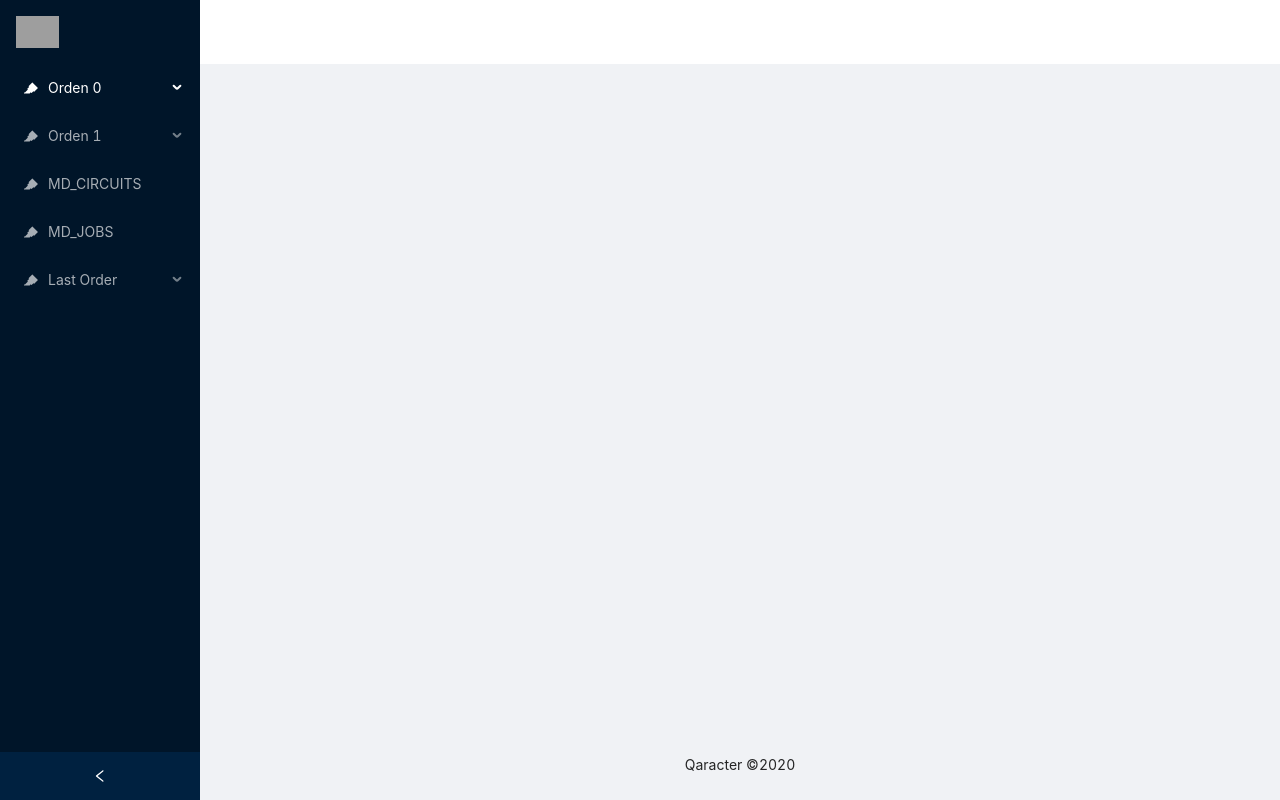
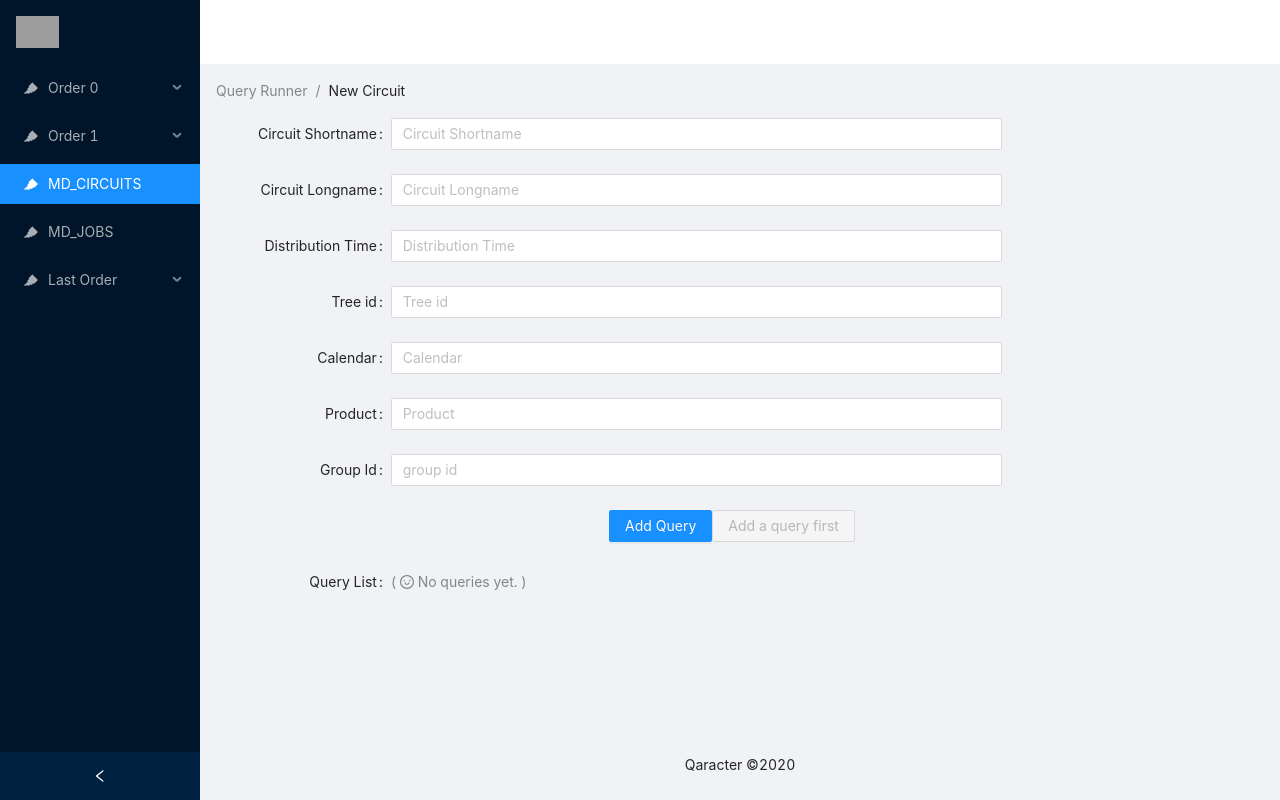
Before and after one commit to tomasguinzburg/asset-control-query-runner, a React (Create React App) app: page /circuits in a window 1280 px wide. Built offline with nearby package versions, Linux system fonts and the light colour scheme.

Commit message:
fixed routes

```diff
--- a/src/components/FormCircuit.tsx
+++ b/src/components/FormCircuit.tsx
@@ -5,8 +5,7 @@
        , Input
        , Button
        , Avatar
-       , Typography,
-       Alert
+       , Typography
        } from 'antd';
 import { FormInstance } from 'antd/lib/form';
 import { SmileOutlined, DatabaseOutlined } from '@ant-design/icons';
--- a/src/components/TabNav.tsx
+++ b/src/components/TabNav.tsx
@@ -22,41 +22,44 @@
   };
 
   render() {
+    console.log("here");
+    let href = window.location.href.split('/')[3];  //hack to select the key that matches the URL path on refresh
+    console.log("we are: " + href);
     const { collapsed } = this.state;
     return (
       <Router>
         <Layout style={{ minHeight: '100vh' }}>
           <Sider collapsible collapsed={collapsed} onCollapse={this.onCollapse}>
             <div className="logo" />
-            <Menu theme="dark" defaultSelectedKeys={['sub1']} mode="inline">
-            <SubMenu key="sub1" icon={<HighlightFilled />} title="Orden 0">
-                <Menu.Item key="1">MD_TYPES</Menu.Item>
-                <Menu.Item key="2">MD_TIME_ZONES</Menu.Item>
-                <Menu.Item key="3">MD_INDICATORS</Menu.Item>
+            <Menu theme="dark" defaultSelectedKeys={['/'+href]} selectedKeys={['/'+href]} mode="inline">
+            <SubMenu key="/order-0" icon={<HighlightFilled />} title="Order 0">
+                <Menu.Item key="/types">MD_TYPES</Menu.Item>
+                <Menu.Item key="/time-zones">MD_TIME_ZONES</Menu.Item>
+                <Menu.Item key="/indicators">MD_INDICATORS</Menu.Item>
               </SubMenu>
-              <SubMenu key="sub2" icon={<HighlightFilled />} title="Orden 1">
-                <Menu.Item key="4">MD_ATTRIBUTES</Menu.Item>
-                <Menu.Item key="5">MD_SYSTEMS</Menu.Item>
+              <SubMenu key="/order-1" icon={<HighlightFilled />} title="Order 1">
+                <Menu.Item key="/attributes">MD_ATTRIBUTES</Menu.Item>
+                <Menu.Item key="/systems">MD_SYSTEMS</Menu.Item>
               </SubMenu>
-              <Menu.Item key="6" icon={<HighlightFilled />}>
-              <Link to="#circuit"/>
+              <Menu.Item key="/circuits" icon={<HighlightFilled />}>
+              <Link to="/circuits"/>
                 MD_CIRCUITS
               </Menu.Item>
-              <Menu.Item key="7" icon={<HighlightFilled />}>
+              <Menu.Item key="/jobs" icon={<HighlightFilled />}>
                 MD_JOBS
               </Menu.Item>
-              <SubMenu key="sub3" icon={<HighlightFilled />} title="Last Order">
-                <Menu.Item key="8">MD_CIRCUITS_JOBS</Menu.Item>
-                <Menu.Item key="9">MD_CIRCUITS_SYSTEMS</Menu.Item>
-                <Menu.Item key="10">MD_CIRCUITS_ATTRIBUTES</Menu.Item>
-                <Menu.Item key="11">MD_CIRCUIT_DEPENDENCIES</Menu.Item>
+              <SubMenu key="/last-order" icon={<HighlightFilled />} title="Last Order">
+                <Menu.Item key="/circuits-jobs">MD_CIRCUITS_JOBS</Menu.Item>
+                <Menu.Item key="/circuits-systems">MD_CIRCUITS_SYSTEMS</Menu.Item>
+                <Menu.Item key="/circuits-attributes">MD_CIRCUITS_ATTRIBUTES</Menu.Item>
+                <Menu.Item key="/circuit-dependencies">MD_CIRCUIT_DEPENDENCIES</Menu.Item>
               </SubMenu>
             </Menu>
           </Sider>
             <Layout className="site-layout">
             <Header className="site-layout-background" style={{ padding: 0 }} />
             <Content>
-              <Route path="/circuit" component={FormCircuit} />
+              <Route path="/circuits" component={FormCircuit} />
             </Content>
             <Footer style={{ textAlign: 'center' }}>Qaracter ©2020</Footer>
           </Layout>
```
